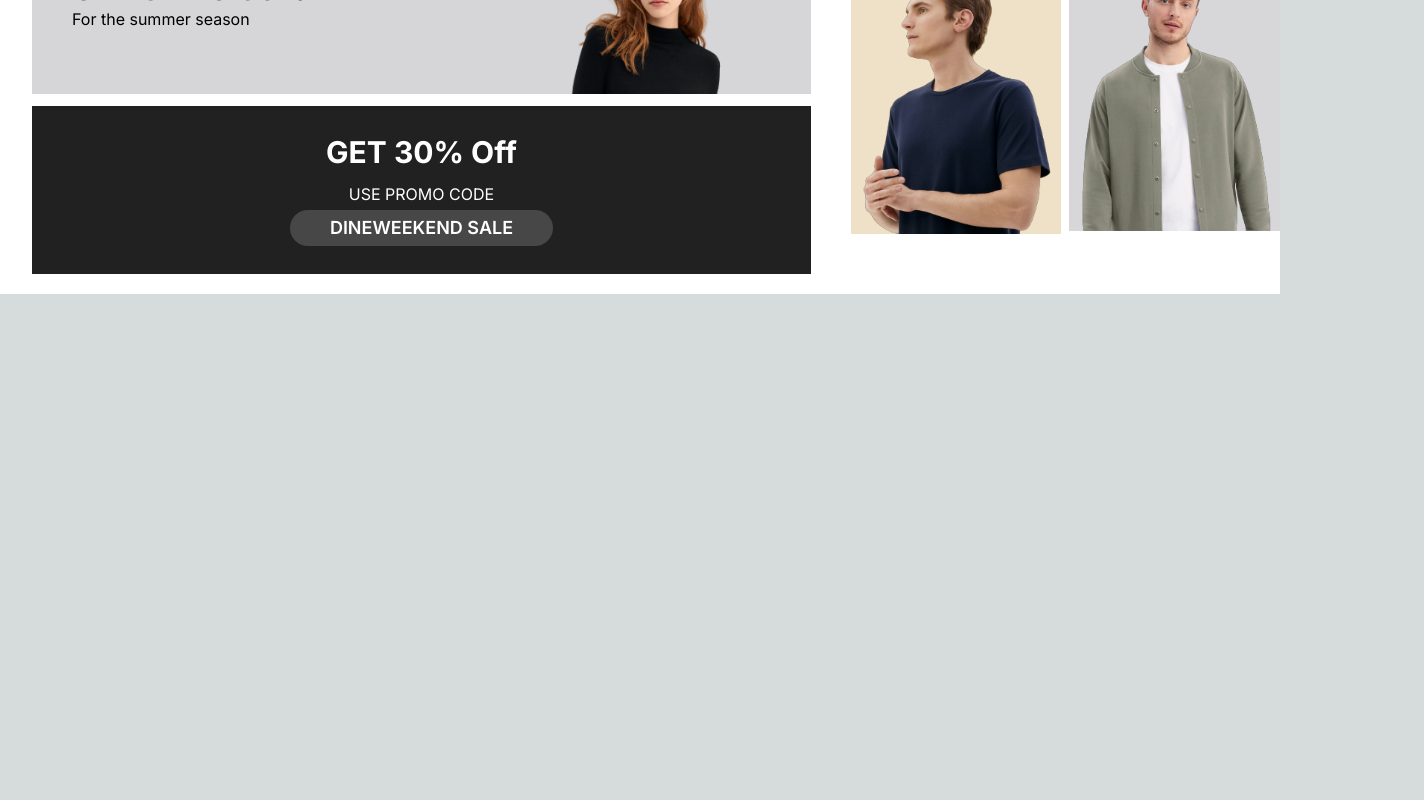
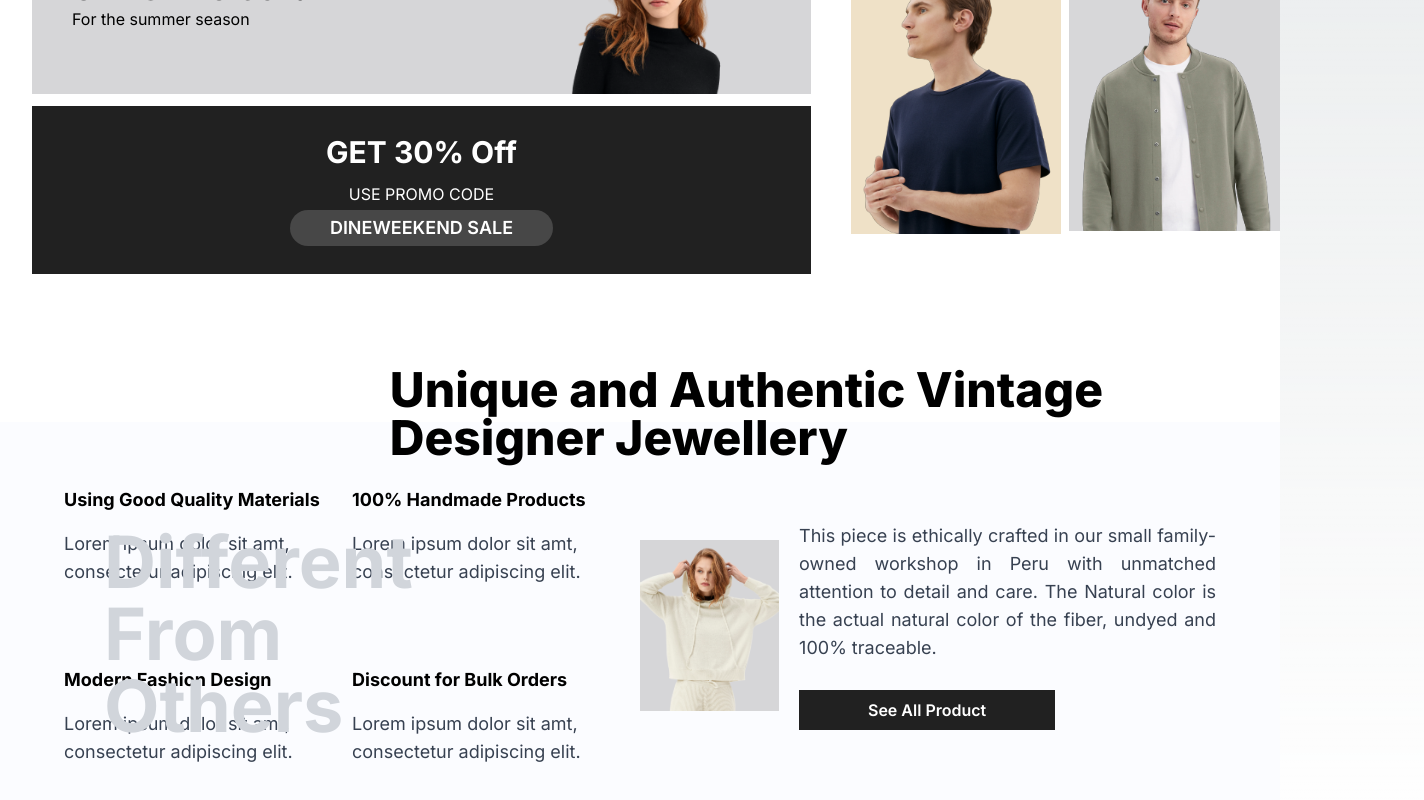
Before and after one commit to ShahzadAliSoomro/PIAIC-Hackathon1st, a Next.js app: page / in a window 1280 px wide. Shown: the part 1052-1852 px from the top of the page, 1424 px wide, since content can reach past the window. Before the commit the page ends 1346 px from the top, so only its background shows below. Built offline with nearby package versions, Linux system fonts and the light colour scheme.

Commit message:
product context completed

```diff
--- a/app/page.tsx
+++ b/app/page.tsx
@@ -2,12 +2,16 @@ import HeroSec from '@/components/HeroSec'
 import Product_Slider from '@/components/Product_Slider'
 import Promotion from '@/components/Promotion'
 import Image from 'next/image'
+import ProContent from '@/components/ProContent'
 
 export default function Home() {
   return (
-    <main className="">
+    <main className="bg-[#ffff] w-full">
       <HeroSec />
       <Promotion />
+      <div className='pt-32'>
+      <ProContent />
+      </div>
       {/* <Product_Slider /> */}
       {/* <div className="z-10 w-full max-w-5xl items-center justify-between font-mono text-sm lg:flex">
         <p className="fixed left-0 top-0 flex w-full justify-center border-b border-gray-300 bg-gradient-to-b from-zinc-200 pb-6 pt-8 backdrop-blur-2xl dark:border-neutral-800 dark:bg-zinc-800/30 dark:from-inherit lg:static lg:w-auto  lg:rounded-xl lg:border lg:bg-gray-200 lg:p-4 lg:dark:bg-zinc-800/30">
--- /dev/null
+++ b/components/ProContent.tsx
@@ -0,0 +1,60 @@
+import React from 'react'
+import Image from 'next/image'
+
+
+export default function ProContent() {
+  return (
+    <div className='w-full bg-[#FBFCFF] relative p-16'>
+    <div className=' flex text-black font-extrabold absolute -top-14 -right-36'>
+        <h2 className='text-5xl w-full lg:w-9/12 container mx-auto'>Unique and Authentic Vintage Designer Jewellery</h2>
+    </div>
+    <div className='bg-[#FBFCFF] container mx-auto'>
+        <div className='w-60 font-bold p-10 absolute '>
+            <h1 className='text-7xl text-gray-300 '>Different From Others</h1>
+        </div>
+        <div className='w-full flex '>
+            <div className='w-full lg:w-3/12 flex flex-col'>
+                <div className='space-y-20'>
+                <div className='flex flex-col space-y-4'>
+                <h4 className='text-black text-lg font-bold'>Using Good Quality Materials</h4>
+                <p className='text-gray-700 w-60 text-lg'>Lorem ipsum dolor sit amt, consectetur adipiscing elit.</p>
+                </div>
+                <div className='flex flex-col space-y-4'>
+                <h4 className='text-black text-lg font-bold'>Modern Fashion Design</h4>
+                <p className='text-gray-700 w-60 text-lg'>Lorem ipsum dolor sit amt, consectetur adipiscing elit.</p>
+                </div>
+
+                </div>
+            </div>
+            <div className='w-full lg:w-3/12 flex flex-col'>
+            <div className='space-y-20'>
+                <div className='flex flex-col space-y-4'>
+                <h4 className='text-black text-lg font-bold'>100% Handmade Products</h4>
+                <p className='text-gray-700 w-60 text-lg'>Lorem ipsum dolor sit amt, consectetur adipiscing elit.</p>
+                </div>
+                <div className='flex flex-col space-y-4'>
+                <h4 className='text-black text-lg font-bold'>Discount for Bulk Orders</h4>
+                <p className='text-gray-700 w-60 text-lg'>Lorem ipsum dolor sit amt, consectetur adipiscing elit.</p>
+                </div>
+
+                </div>
+            </div>
+            <div className='w-full lg:w-6/12 flex'>
+                <div className='flex justify-center items-center gap-5'>
+                    <div className='w-full'>
+                        <Image src="/images/featureunique.png" width={500} height={500} alt='uniqueimage'
+                        className=''/>
+                    </div>
+                    <div className='flex flex-col space-y-7'>
+                      <p className='text-gray-700 text-lg text-justify'>This piece is ethically crafted in our small family-owned workshop in Peru with unmatched attention to detail and care.
+                         The Natural color is the actual natural color of the fiber, undyed and 100% traceable.</p>
+                         <button className='bg-[#212121] text-white p-2 flex justify-center w-64 font-semibold'>See All Product</button>
+                    </div>
+                </div>
+            </div>
+        </div>
+
+    </div>
+    </div>
+  )
+}
```
